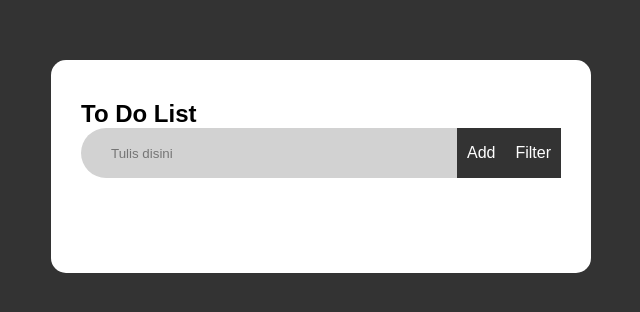
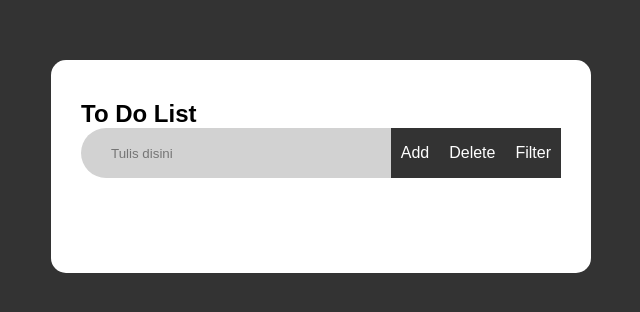
Before and after one commit to Revou-Coding-Camp/codingcamp-18-aug-25-Fadhila2011, a plain HTML site: page index.html in a window 1280 px wide. Shown: the whole page, without its empty margins (319-959 px from the left). Drawn offline with Linux system fonts and the light colour scheme.

Commit message:
Add delete button functionality to the To Do List application

```diff
--- a/index.html
+++ b/index.html
@@ -13,6 +13,7 @@
             <div class="row">
                 <input type="text" id="input-box" placeholder="Tulis disini">
                 <button onclick="addTask()">Add</button>
+                <button onclick="clearTasks()">Delete</button>
                 <button onclick="Filter()">Filter</button>
             </div>
             <ul id="list-container">
```
